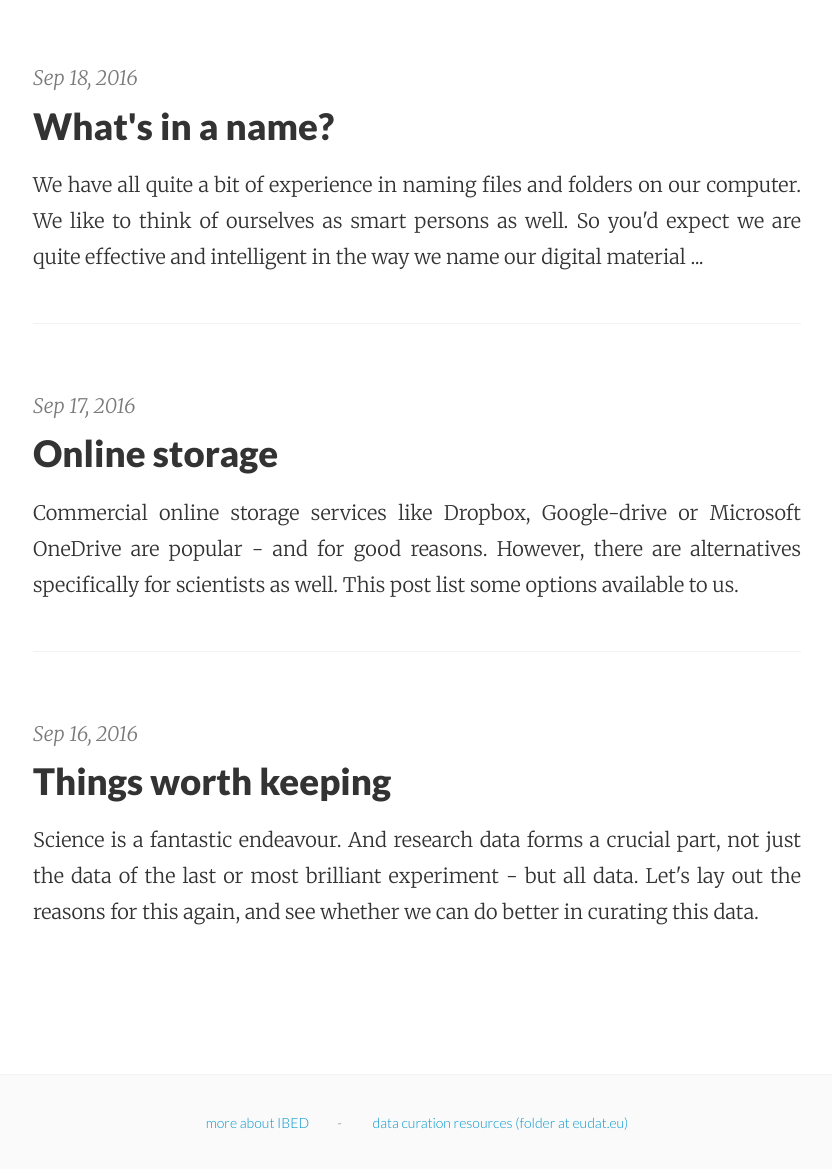
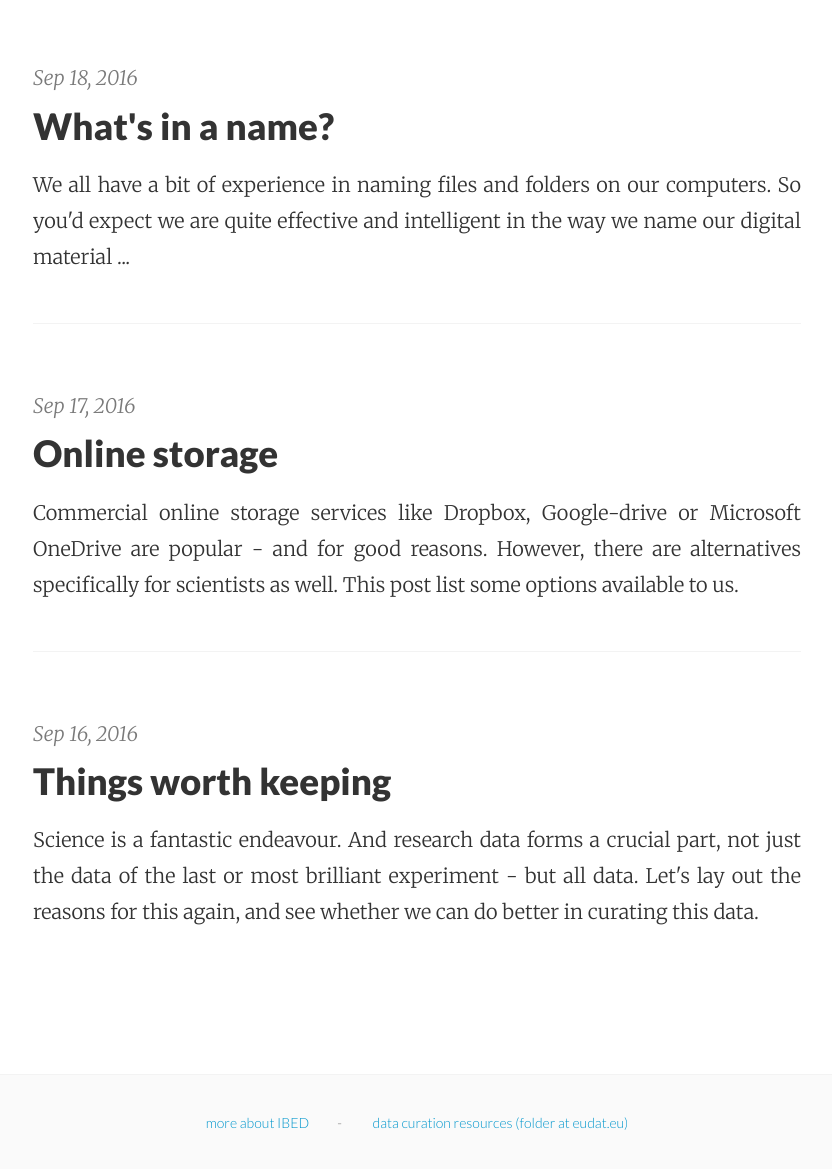
Before and after one commit to data-ibed/data-ibed.github.io, a Jekyll site: the page built from index.html, in a window 1280 px wide, cut to the strip 104-1299 px from the top of the page. Shown: the top 1169 px of the strip, without its empty margins (223-1055 px from the left). Built offline with Jekyll 4.4.1, drawn with Linux system fonts in a browser that asks for light colours; the list of posts is cut into pages by our own code.

Commit message:
adjust post

```diff
--- a/_posts/2016-09-18-file-names.md
+++ b/_posts/2016-09-18-file-names.md
@@ -2,15 +2,14 @@
 layout: post
 title:  "What's in a name?"
 date:   2016-09-18
-summary: "We have all quite a bit of experience in naming files and folders on our computer. We like to think of ourselves as smart persons as well. So you'd expect we are quite effective and intelligent in the way we name our digital material ..."
+summary: "We all have a bit of experience in naming files and folders on our computers. So you'd expect we are quite effective and intelligent in the way we name our digital material ..."
 category: general
 ---
 
 A good strategy for naming files and folders helps a lot to be effient as a scientist. Well-organised file and folder names make it easier to find and keep track of information. Moreover good names can provide useful cues to the content and status of a file. In fact, this applies to all digital material and not just research data.
 
-{% include image.html img="/images/file_names.gif" class="shadow" style="width:500px;" alt="css-theme" caption="If this list looks somewhat familar, this post is indeed meant for you. But also if things are not this dramatic: there are small and bigger things to improve!
-Image from PhD comics (http://www.phdcomics.com/comics.php?f=1323)
-" %}
+{% include image.html img="/images/file_names.gif" class="shadow" style="width:500px;" alt="css-theme" caption="If this list looks somewhat familar, this post is indeed meant for you. But also if things are less dramatic: there are always things to improve!
+image from http://www.phdcomics.com/comics.php?f=1323 "%}
 
 Elements that are often useful in file and folder names are acronyms of a project or variable, researchers’ initials, file type information, a version number and date. An often overlooked aspect in projects where multiple persons collaborate is the need to think a bit about file names and a folder structure, write it down and stick to this convention.
 
```
